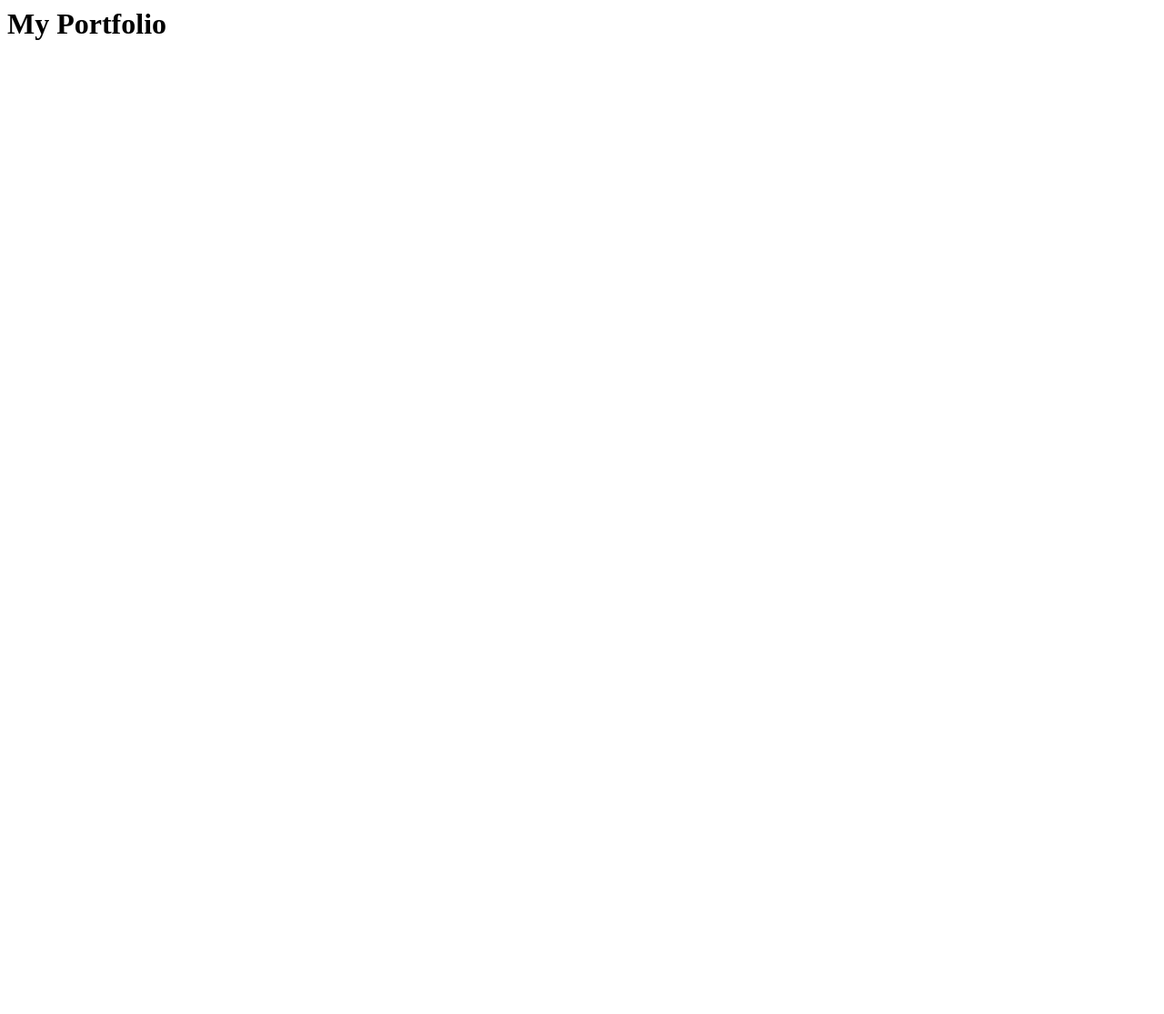
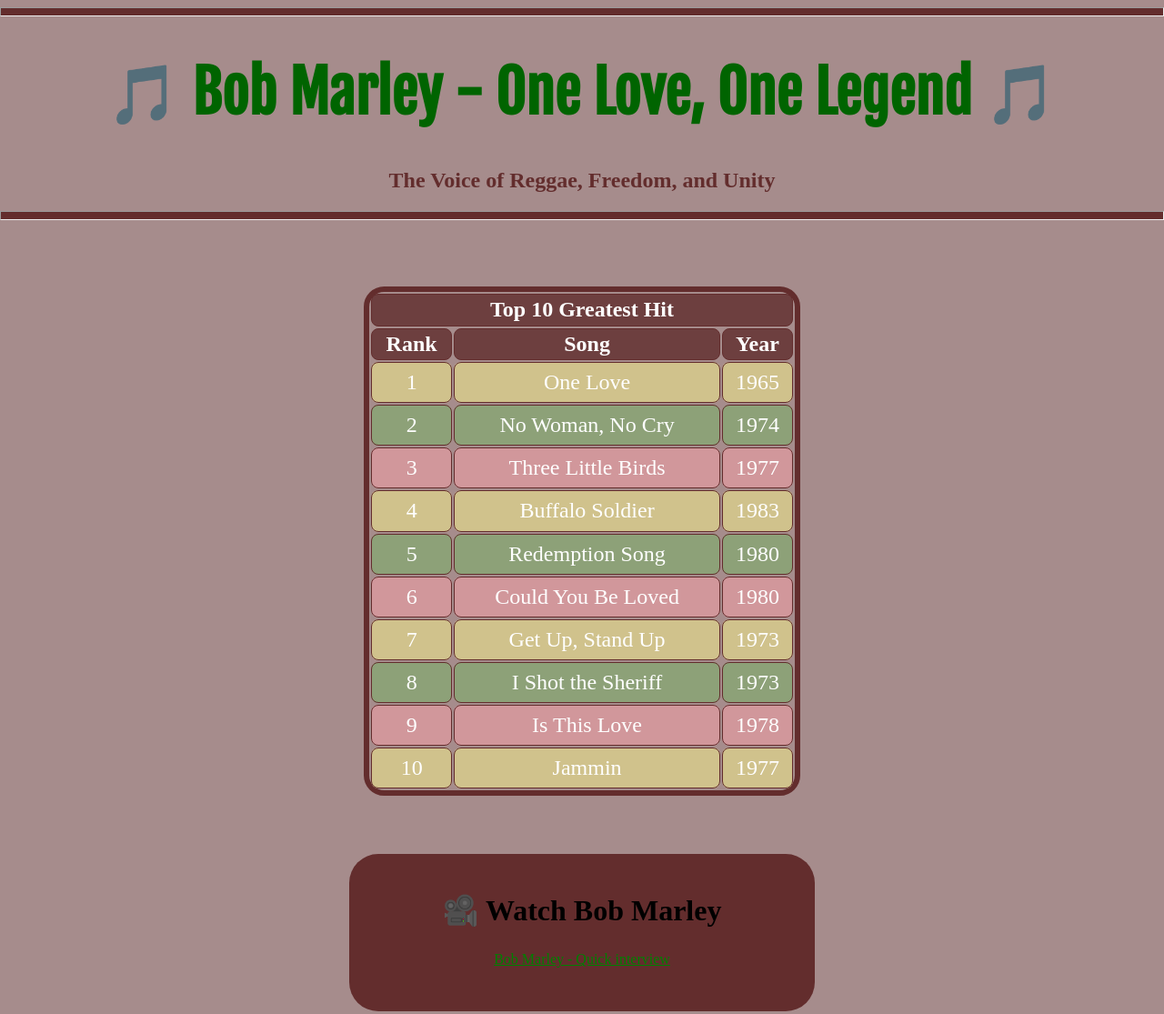
Before and after one commit to zmiskay/zmiskay.github.io, a plain HTML site: page index.html in a window 1280 px wide. Shown: the top 1115 px of the page at 91% size. Before the commit the page ends 800 px from the top, so only its background shows below. Drawn offline with Linux system fonts and the light colour scheme.

Commit message:
Update index.html

```diff
--- a/index.html
+++ b/index.html
@@ -1 +1,102 @@
-<h1>My Portfolio</h1>
+<!DOCTYPE html>
+<html lang="en">
+<head>
+
+  <meta charset="UTF-8">
+  <meta name="viewport" content="width=device-width, initial-scale=1.0">
+  <title>Bob Marley's Top Songs</title>
+  <link rel="icon" href="icon.jpg" type="image/jpeg">
+  <link rel="stylesheet" href="style.css">
+  <link href="https://fonts.googleapis.com/css2?family=Fjalla+One&display=swap" rel="stylesheet">
+</head>
+<body>
+
+  <hr>
+  <h1  id="googleFont">🎵 Bob Marley - One Love, One Legend 🎵</h1>
+  <h2>The Voice of Reggae, Freedom, and Unity</h2>
+  <hr>
+
+  <div class="backgroundPic">
+  <table class="songTable">
+    <thead>
+      <tr>
+        <th colspan="3">Top 10 Greatest Hit </th>
+      </tr>
+      <tr>
+        <th>Rank</th>
+        <th>Song</th>
+        <th>Year</th>
+      </tr>
+    </thead>
+
+    <tbody>
+      <tr class="rowYellow">
+        <td>1</td>
+        <td>One Love</td>
+        <td>1965</td>
+      </tr>
+      <tr class="rowGreen">
+        <td>2</td>
+        <td>No Woman, No Cry</td>
+        <td>1974</td>
+      </tr>
+      <tr class="rowRed">
+        <td>3</td>
+        <td>Three Little Birds</td>
+        <td>1977</td>
+      </tr>
+      <tr class="rowYellow">
+        <td>4</td>
+        <td>Buffalo Soldier</td>
+        <td>1983</td>
+      </tr>
+      <tr class="rowGreen">
+        <td>5</td>
+        <td>Redemption Song</td>
+        <td>1980</td>
+      </tr>
+      <tr class="rowRed">
+        <td>6</td>
+        <td>Could You Be Loved</td>
+        <td>1980</td>
+      </tr>
+      <tr class="rowYellow">
+        <td>7</td>
+        <td>Get Up, Stand Up</td>
+        <td>1973</td>
+      </tr>
+      <tr class="rowGreen">
+        <td>8</td>
+        <td>I Shot the Sheriff</td>
+        <td>1973</td>
+      </tr>
+      <tr class="rowRed">
+        <td>9</td>
+        <td>Is This Love</td>
+        <td>1978</td>
+      </tr>
+      <tr class="rowYellow">
+        <td>10</td>
+        <td>Jammin</td>
+        <td>1977</td>
+      </tr>
+    </tbody>
+  </table>
+
+  <div class="vidSection">
+    <h2>🎥 Watch Bob Marley</h2>
+    <a href="https://www.youtube.com/watch?v=-GkyZr9VzPY">Bob Marley - Quick interview </a>
+  </div>
+</div>
+
+
+<h2> ○ ○ Explore More ○ ○ </h2>
+<a href="https://www.youtube.com/watch?v=lfmxnzJAbl8"> Most Popular Songs</a> <br>
+<a href="https://en.wikipedia.org/wiki/Bob_Marley">Bob Marley - Wikipedia</a> <br>
+<a href="https://open.spotify.com/artist/2QsynagSdAqZj3U9HgDzjD"> Bob's Spotify</a> <br>
+<a href="https://icongallery.com/artists/bob-marley/">Bob Marley Gallery</a> <br><br>
+
+<strong>Last Modified: </strong><!--#echo var="LAST_MODIFIED" --><br><br>
+
+</body>
+</html>
```
